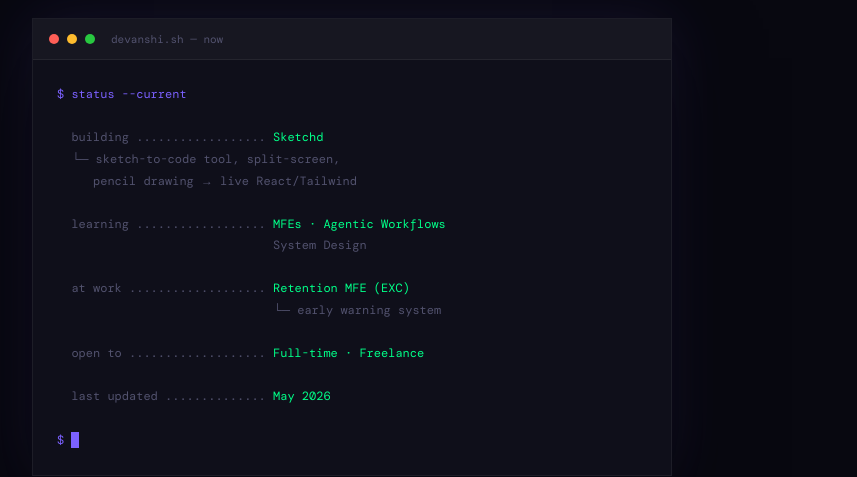
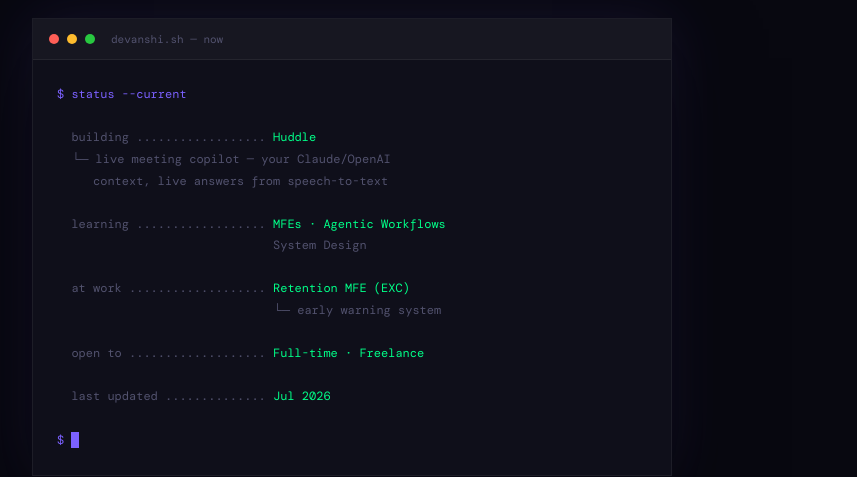
Before and after one commit to darcy2002/devanshi-portfolio, a Next.js app: page / in a window 1280 px wide. Shown: the part 5660-6137 px from the top of the page, without its empty margins (16-873 px from the left). Built offline with nearby package versions, Linux system fonts and the light colour scheme.

Commit message:
feat: update Now section — Huddle (live meeting copilot) as current build
Co-Authored-By: Claude Opus 4.8 <noreply@anthropic.com>

```diff
--- a/components/Now.tsx
+++ b/components/Now.tsx
@@ -17,7 +17,7 @@ const nowLines: TermLine[] = [
     content: (
       <span>
         <span style={{ color: 'var(--muted)' }}>{'  building .................. '}</span>
-        <span style={{ color: 'var(--green)' }}>Sketchd</span>
+        <span style={{ color: 'var(--green)' }}>Huddle</span>
       </span>
     ),
   },
@@ -25,7 +25,7 @@ const nowLines: TermLine[] = [
     delay: 100,
     content: (
       <span style={{ color: 'var(--muted)' }}>
-        {'  └─ sketch-to-code tool, split-screen,'}
+        {'  └─ live meeting copilot — your Claude/OpenAI'}
       </span>
     ),
   },
@@ -33,7 +33,7 @@ const nowLines: TermLine[] = [
     delay: 100,
     content: (
       <span style={{ color: 'var(--muted)' }}>
-        {'     pencil drawing → live React/Tailwind'}
+        {'     context, live answers from speech-to-text'}
       </span>
     ),
   },
@@ -101,7 +101,7 @@ const nowLines: TermLine[] = [
     content: (
       <span>
         <span style={{ color: 'var(--muted)' }}>{'  last updated .............. '}</span>
-        <span style={{ color: 'var(--green)' }}>May 2026</span>
+        <span style={{ color: 'var(--green)' }}>Jul 2026</span>
       </span>
     ),
   },
```
